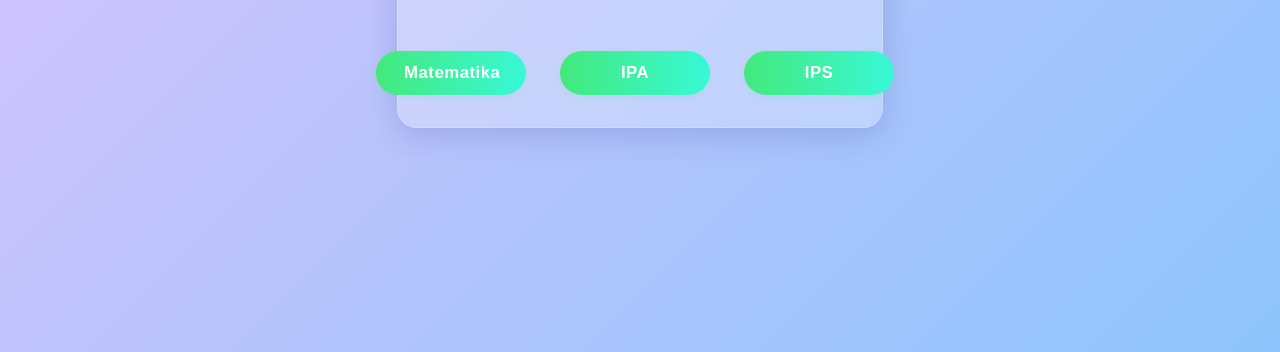
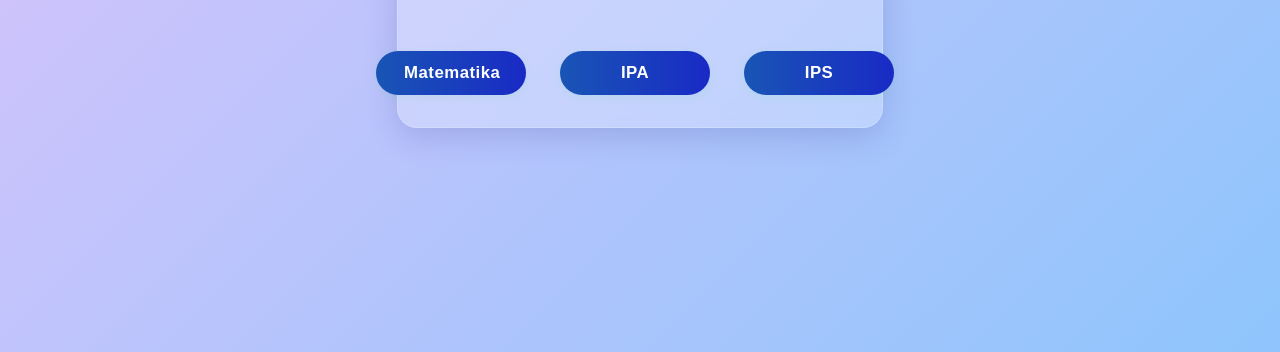
Before and after one commit to AnugrahKusuma/emjees, a plain HTML site: page index.html in a window 1280 px wide. Shown: the part 448-800 px from the top of the page. Drawn offline with Linux system fonts and the light colour scheme.

Commit message:
merubah warna button

```diff
--- a/style.css
+++ b/style.css
@@ -82,7 +82,7 @@ body {
 }
 
 .button {
-  background: linear-gradient(90deg, #43e97b 0%, #38f9d7 100%);
+  background: linear-gradient(90deg, #1955b5 0%, #192ac5 100%);
   color: #fff;
   padding: 12px 28px;
   border: none;
```
